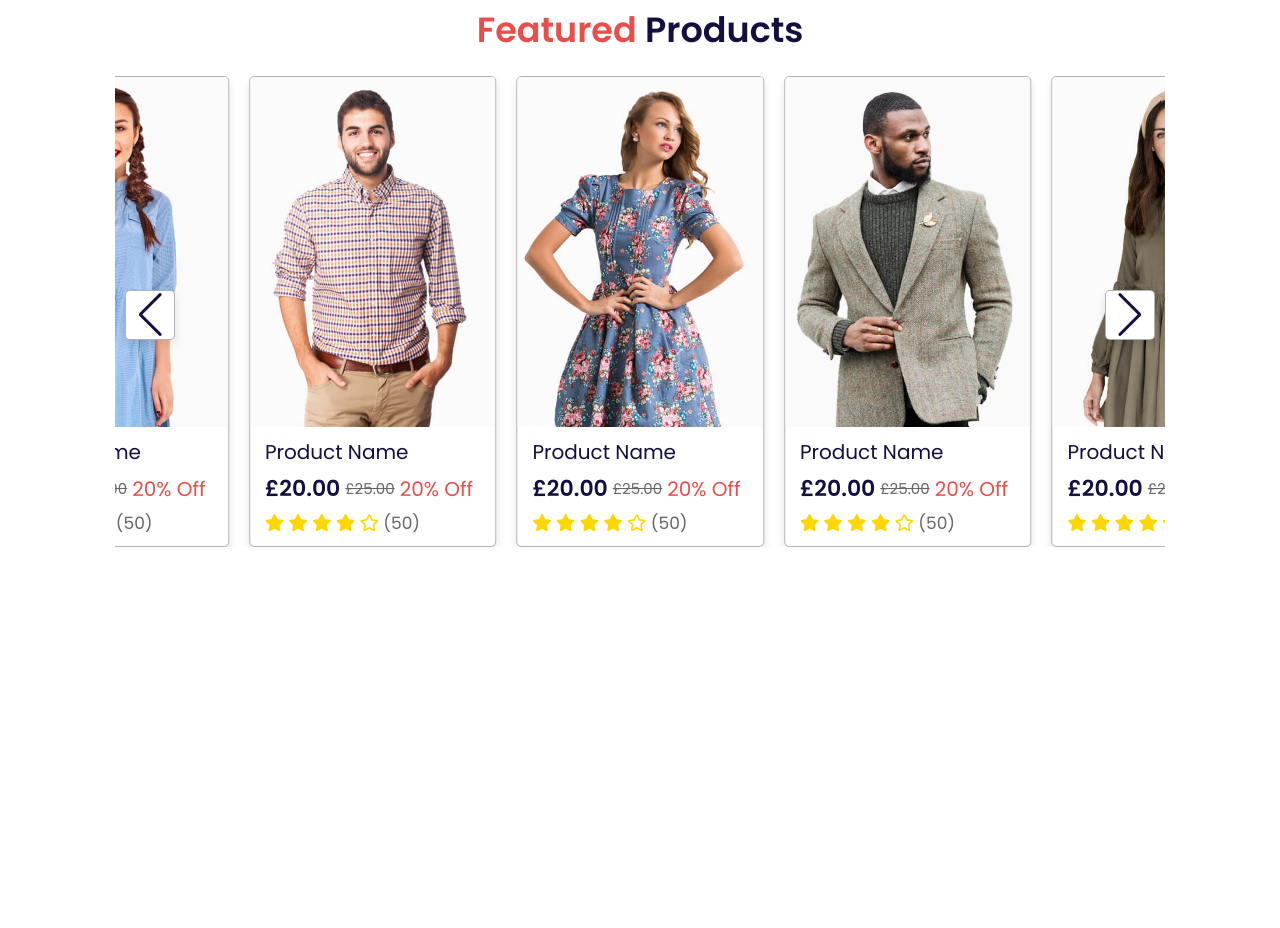
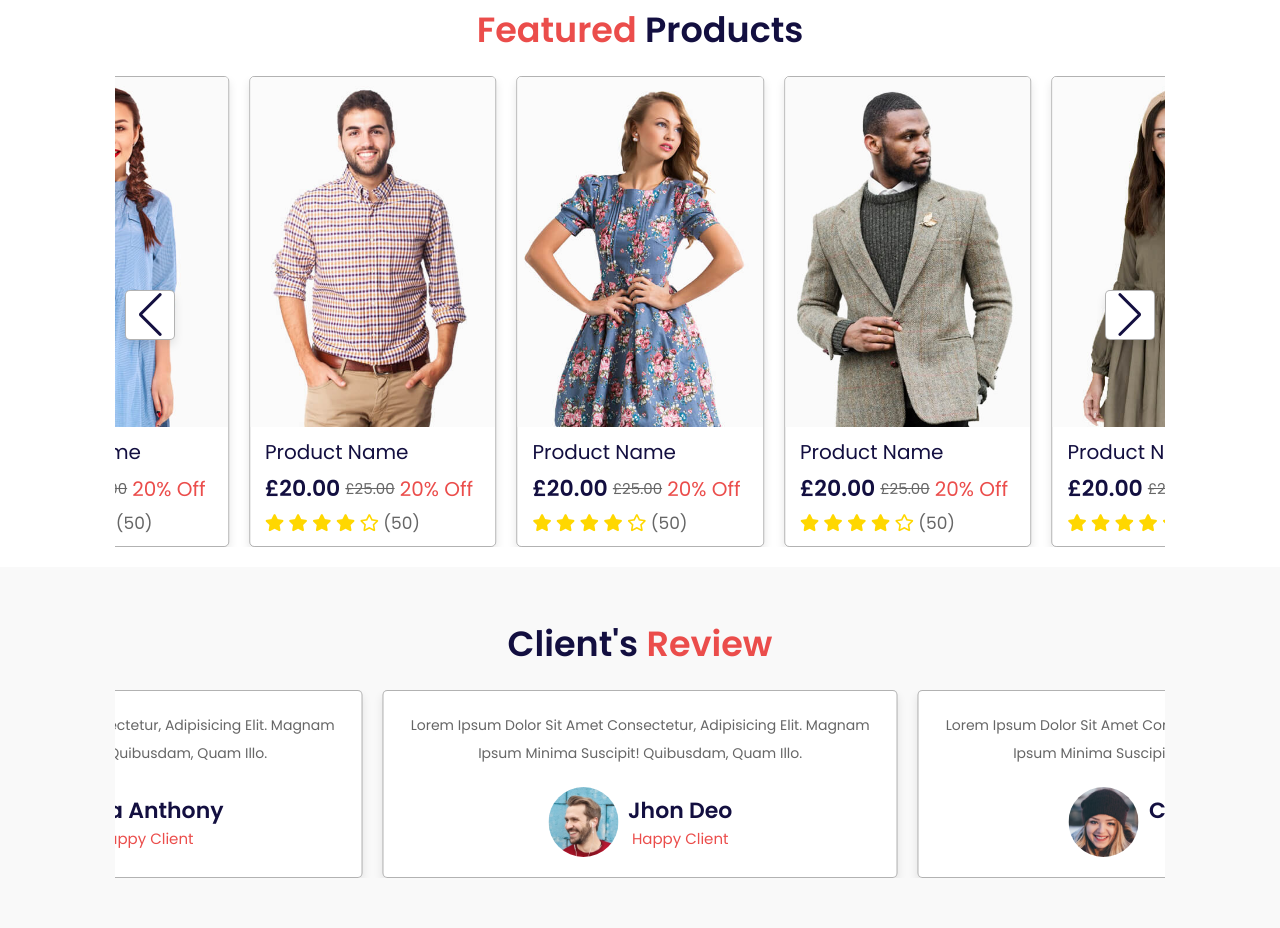
Before and after one commit to RodicaNegura/fashion-website-HTML--SASS---JavaScript, a plain HTML site: page index.html in a window 1280 px wide. Shown: the part 3589-4517 px from the top of the page. Before the commit the page ends 4156 px from the top, so only its background shows below. Drawn offline with nearby package versions, Linux system fonts and the light colour scheme.

Commit message:
review section

```diff
--- a/css/style.scss
+++ b/css/style.scss
@@ -553,7 +553,52 @@ section {
   }
 }
 
+.review {
+  padding-top: 5rem;
+  padding-bottom: 5rem;
+  background: $light-bg;
 
+  .slide {
+    border-radius: 0.5rem;
+    background: #fff;
+    border: $border;
+    padding: 2rem;
+    text-align: center;
+    box-shadow: $box-shadow;
+
+    p {
+      font-size: 1.4rem;
+      color: $light-color;
+      line-height: 2;
+    }
+
+    .user {
+      padding-top: 2rem;
+      display: flex;
+      align-items: center;
+      gap: 1rem;
+      justify-content: center;
+
+      img {
+        width: 7rem;
+        height: 7rem;
+        object-fit: cover;
+        border-radius: 50%;
+      }
+
+      h3 {
+        font-size: 2.2rem;
+        color: $black;
+      }
+
+      span {
+        font-size: 1.5rem;
+        color: $red
+      }
+
+    }
+  }
+}
 
 
 
--- a/index.html
+++ b/index.html
@@ -615,6 +615,80 @@
       </div>
     </section>
 
+    <section class="review" id="review">
+      <h1 class="heading"> client's <span>review</span> </h1>
+      <div class="swiper review-slide">
+        <div class="swiper-wrapper">
+          <div class="swiper-slide slide">
+            <p> Lorem ipsum dolor sit amet consectetur, adipisicing elit.
+            Magnam ipsum minima suscipit! Quibusdam, quam illo.</p>
+            <div class="user">
+              <img src="/images/pic-1.png" alt="">
+              <div class="info">
+                <h3>jhon deo</h3>
+                <span>happy client</span>
+              </div>
+            </div>
+          </div>
+          <div class="swiper-slide slide">
+            <p> Lorem ipsum dolor sit amet consectetur, adipisicing elit.
+            Magnam ipsum minima suscipit! Quibusdam, quam illo.</p>
+            <div class="user">
+              <img src="/images/pic-2.png" alt="">
+              <div class="info">
+                <h3>clara smith</h3>
+                <span>happy client</span>
+              </div>
+            </div>
+          </div>
+          <div class="swiper-slide slide">
+            <p> Lorem ipsum dolor sit amet consectetur, adipisicing elit.
+            Magnam ipsum minima suscipit! Quibusdam, quam illo.</p>
+            <div class="user">
+              <img src="/images/pic-3.png" alt="">
+              <div class="info">
+                <h3>chris neil</h3>
+                <span>happy client</span>
+              </div>
+            </div>
+          </div>
+          <div class="swiper-slide slide">
+            <p> Lorem ipsum dolor sit amet consectetur, adipisicing elit.
+            Magnam ipsum minima suscipit! Quibusdam, quam illo.</p>
+            <div class="user">
+              <img src="/images/pic-4.png" alt="">
+              <div class="info">
+                <h3>inna richardson</h3>
+                <span>happy client</span>
+              </div>
+            </div>
+          </div>
+          <div class="swiper-slide slide">
+            <p> Lorem ipsum dolor sit amet consectetur, adipisicing elit.
+            Magnam ipsum minima suscipit! Quibusdam, quam illo.</p>
+            <div class="user">
+              <img src="/images/pic-5.png" alt="">
+              <div class="info">
+                <h3>anton pann</h3>
+                <span>happy client</span>
+              </div>
+            </div>
+          </div>
+          <div class="swiper-slide slide">
+            <p> Lorem ipsum dolor sit amet consectetur, adipisicing elit.
+            Magnam ipsum minima suscipit! Quibusdam, quam illo.</p>
+            <div class="user">
+              <img src="/images/pic-6.png" alt="">
+              <div class="info">
+                <h3>reea anthony</h3>
+                <span>happy client</span>
+              </div>
+            </div>
+          </div>
+        </div>
+      </div>
+    </section>
+
     <script src="https://cdn.jsdelivr.net/npm/swiper@8/swiper-bundle.min.js"></script>
     <script src="/js/script.js"></script>
   </body>
--- a/js/script.js
+++ b/js/script.js
@@ -81,3 +81,21 @@ var swiper = new Swiper(".featured-slider", {
     }
   },
 })
+
+var swiper = new Swiper(".review-slide", {
+  centeredSlides: true,
+  loop: true,
+  spaceBetween: 20,
+  autoplay: {
+    delay: 9500,
+    disableOnInteraction: false,
+  },
+  breakpoints: {
+    0: {
+      slidesPerView: 1,
+    },
+    768: {
+      slidesPerView: 2,
+    },
+  },
+})
```
Also changed, not shown: css/style.css, 1 other file.
